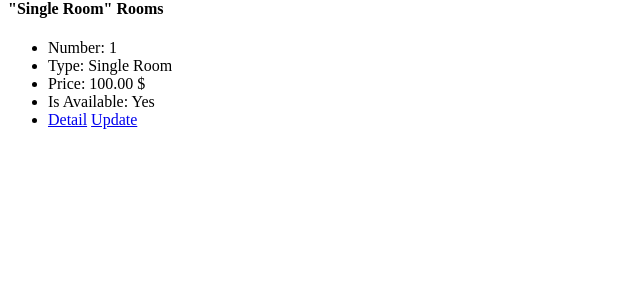
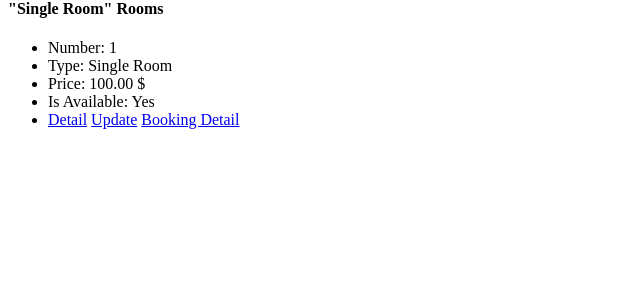
Before and after one commit to dusty-31/Django-Hotel-CRM, a Django app: page /hotels/1/ in a window 1280 px wide. Shown: the part 435-735 px from the top of the page, without its empty margins (0-640 px from the left). Run offline with Django 4.2, Linux system fonts and the light colour scheme; a user stored in the database is signed in; data comes from the database, SQL or seed files in the repository; tables that the repository leaves empty hold one stand-in row (values such as "Sample post").

Commit message:
Added functionality to view booking detail in room detail and hotel room list.

```diff
--- a/hotel_crm/apps/hotels/models.py
+++ b/hotel_crm/apps/hotels/models.py
@@ -90,6 +90,10 @@ class Room(models.Model):
     def get_absolute_url(self):
         return reverse(viewname='hotels:room_detail', kwargs={'pk': self.pk})
 
+    @property
+    def active_booking(self):
+        return self.booking_set.filter(is_active=True).first()
+
 
 class HotelRoomsCount(models.Model):
     hotel = models.ForeignKey(to=Hotel, on_delete=models.CASCADE)
--- a/hotel_crm/apps/hotels/templates/hotels/hotel.html
+++ b/hotel_crm/apps/hotels/templates/hotels/hotel.html
@@ -36,6 +36,9 @@
             <li>
                 <a href="{{ room.get_absolute_url }}">Detail</a>
                 <a href="{% url 'hotels:room_update' room.pk %}">Update</a>
+                {% if room.active_booking %}
+                    <a href="{% url 'booking:detail' room.active_booking.pk %}">Booking Detail</a>
+                {% endif %}
             </li>
         </ul>
     {% endfor %}
--- a/hotel_crm/apps/hotels/templates/hotels/room.html
+++ b/hotel_crm/apps/hotels/templates/hotels/room.html
@@ -5,8 +5,12 @@
     <h2>Room {{ room.number }}</h2>
     <p>
         <a href="{% url 'hotels:room_update' room.id %}">Update</a>
+        {% if room.active_booking %}
+            <a href="{% url 'booking:detail' room.active_booking.pk %}">Booking Detail</a>
+        {% endif %}
     </p>
     <p>Hotel: {{ room.hotel }}</p>
     <p>Room type: {{ room.type }}</p>
-    <p>Status: {% if room.is_available %} Available {% else %} Not Available {% endif %}</p>
+    <p>Status: {% if room.is_available %} Available {% else %} Not Available {% endif %}</p
+
 {% endblock %}
```
